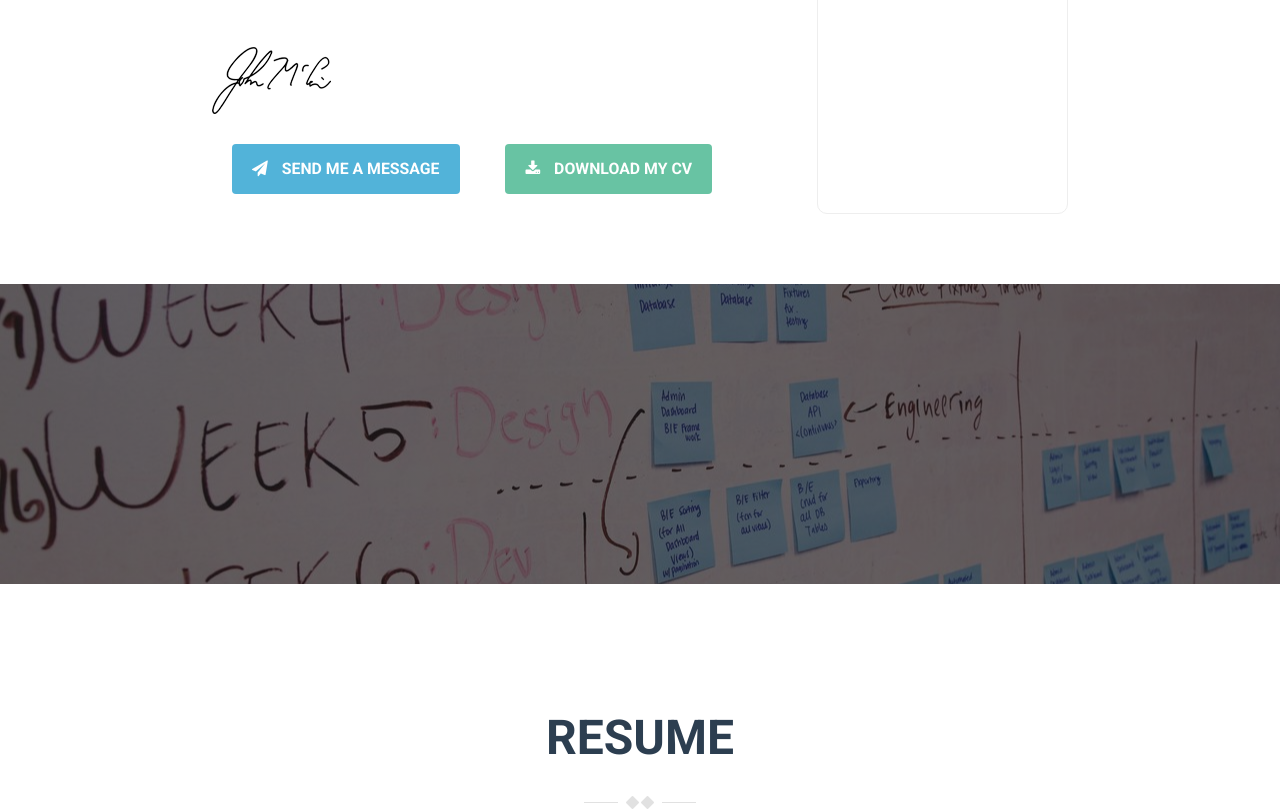
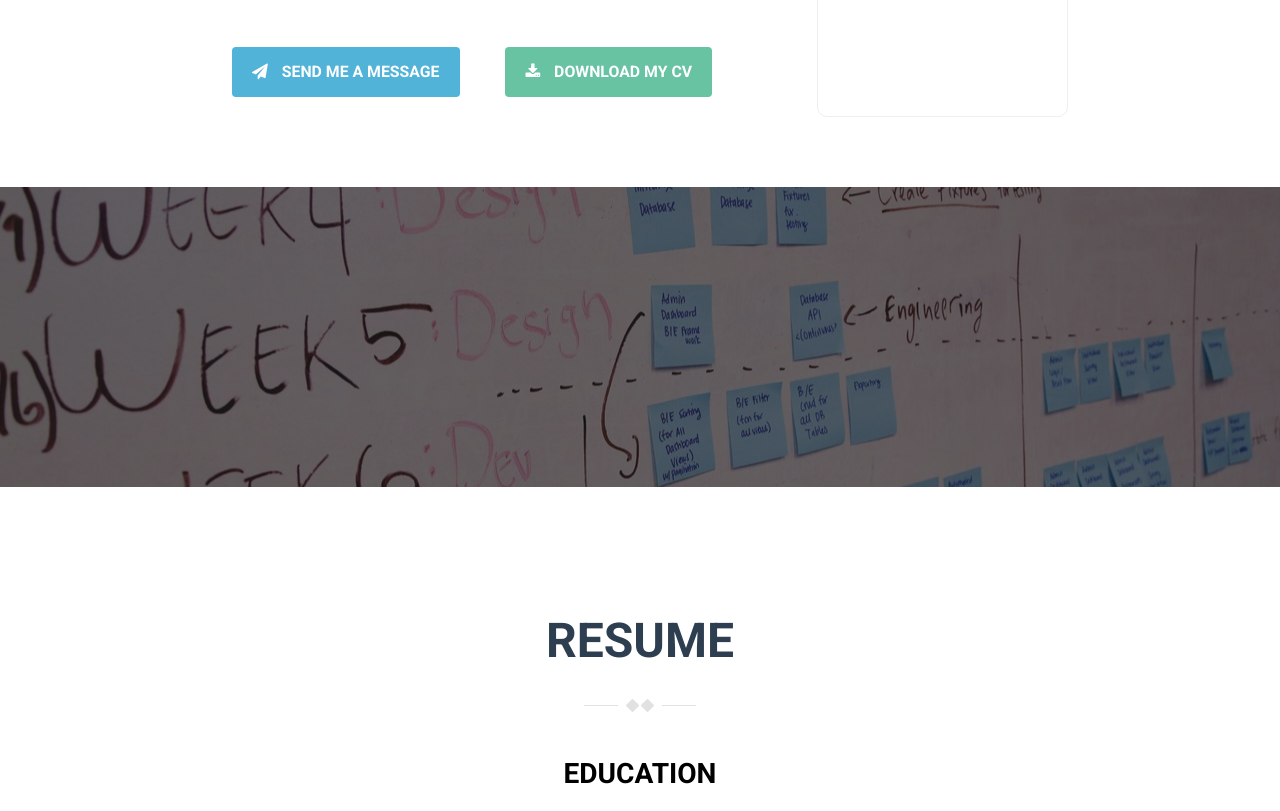
Before and after one commit to andresburns/andresburns.github.io, a website: page index.html in a window 1280 px wide. Shown: the part 1776-2587 px from the top of the page. Drawn offline with Linux system fonts and the light colour scheme.

Commit message:
remove signature from site

```diff
--- a/index.html
+++ b/index.html
@@ -64,9 +64,6 @@
 							<li>Server Administration</li>
 							<li>Networking configuration</li>
 						</ul>
-						<div class="signature">
-							<img src="dist/img/sign.png" alt="Signature">
-						</div>
 						<div class="about-buttons">
 							<a href="#contact" class="about-buttons--btn msg">
 								<i class="fa fa-paper-plane about-buttons--icon"></i> SEND ME A MESSAGE
```
